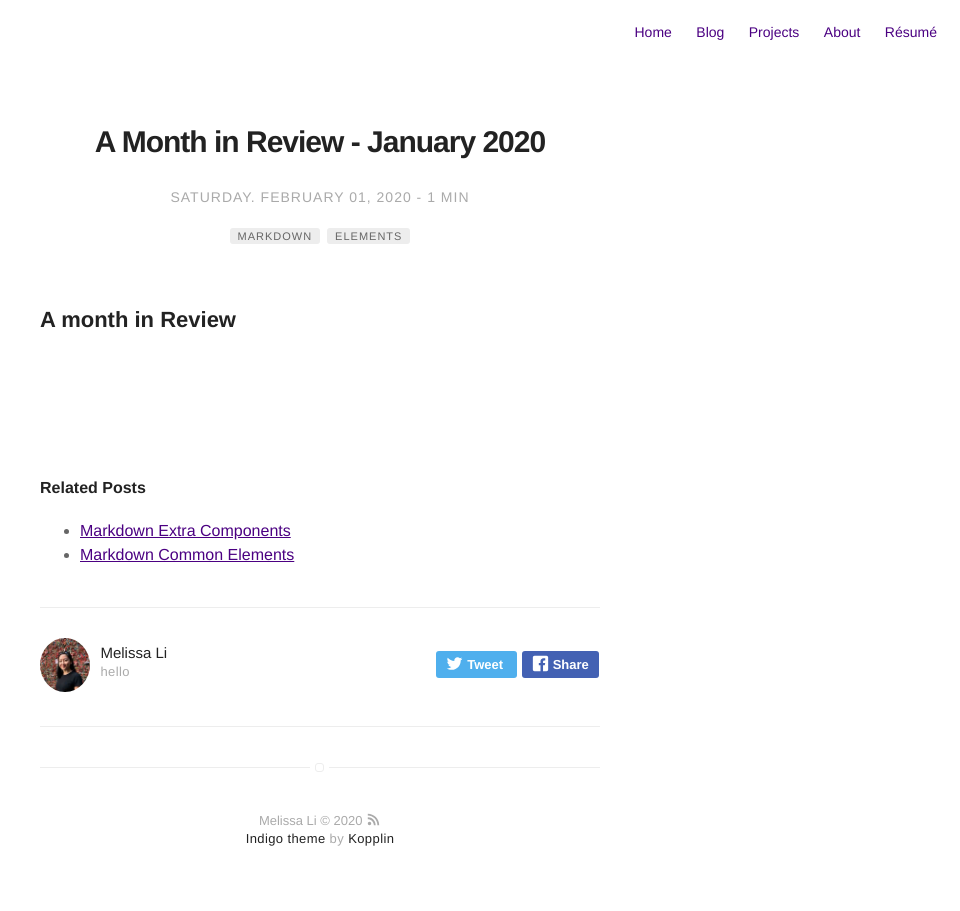
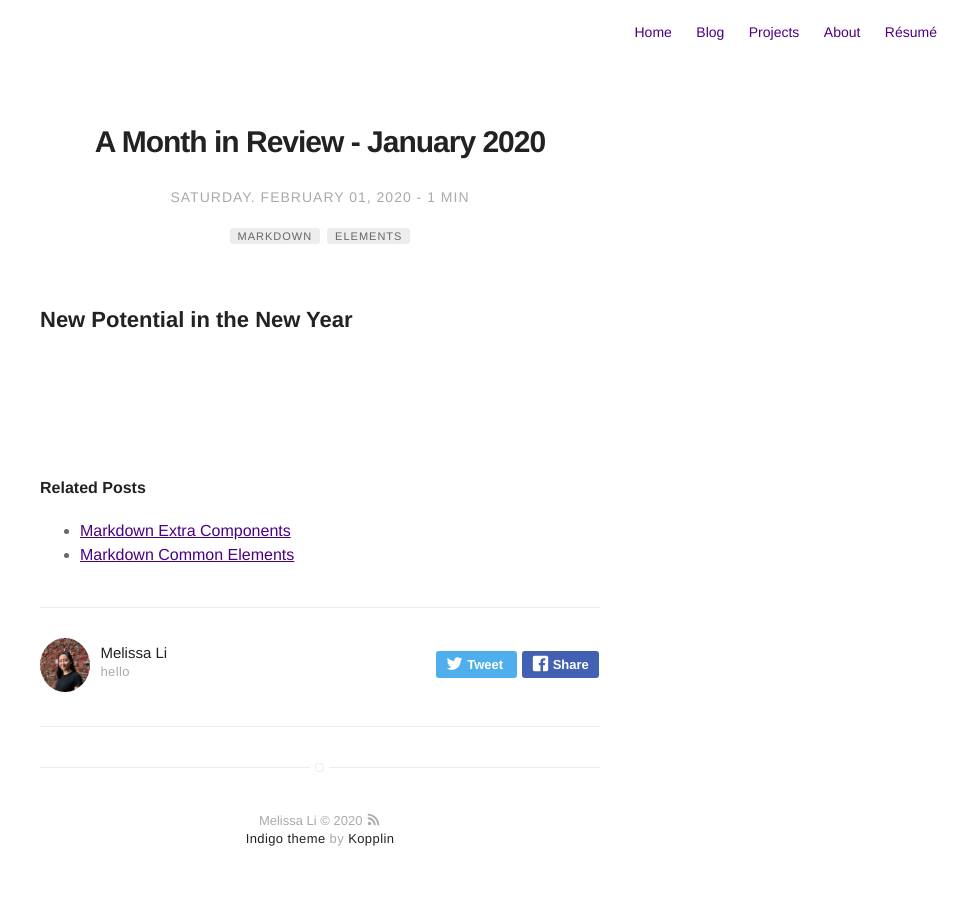
Before and after one commit to im-mel/im-mel.github.io, a Jekyll site: the page built from _posts/2020-02-01-january-review.markdown, in a window 1280 px wide. Shown: the whole page, without its empty margins (320-1280 px from the left). Built offline with Jekyll 4.4.1, drawn with Linux system fonts in a browser that asks for light colours.

Commit message:
Update 2020-02-01-january-review.markdown

```diff
--- a/_posts/2020-02-01-january-review.markdown
+++ b/_posts/2020-02-01-january-review.markdown
@@ -14,4 +14,4 @@ description: A review of January 2020
 ---
 
 
-## A month in Review
+## New Potential in the New Year
```
